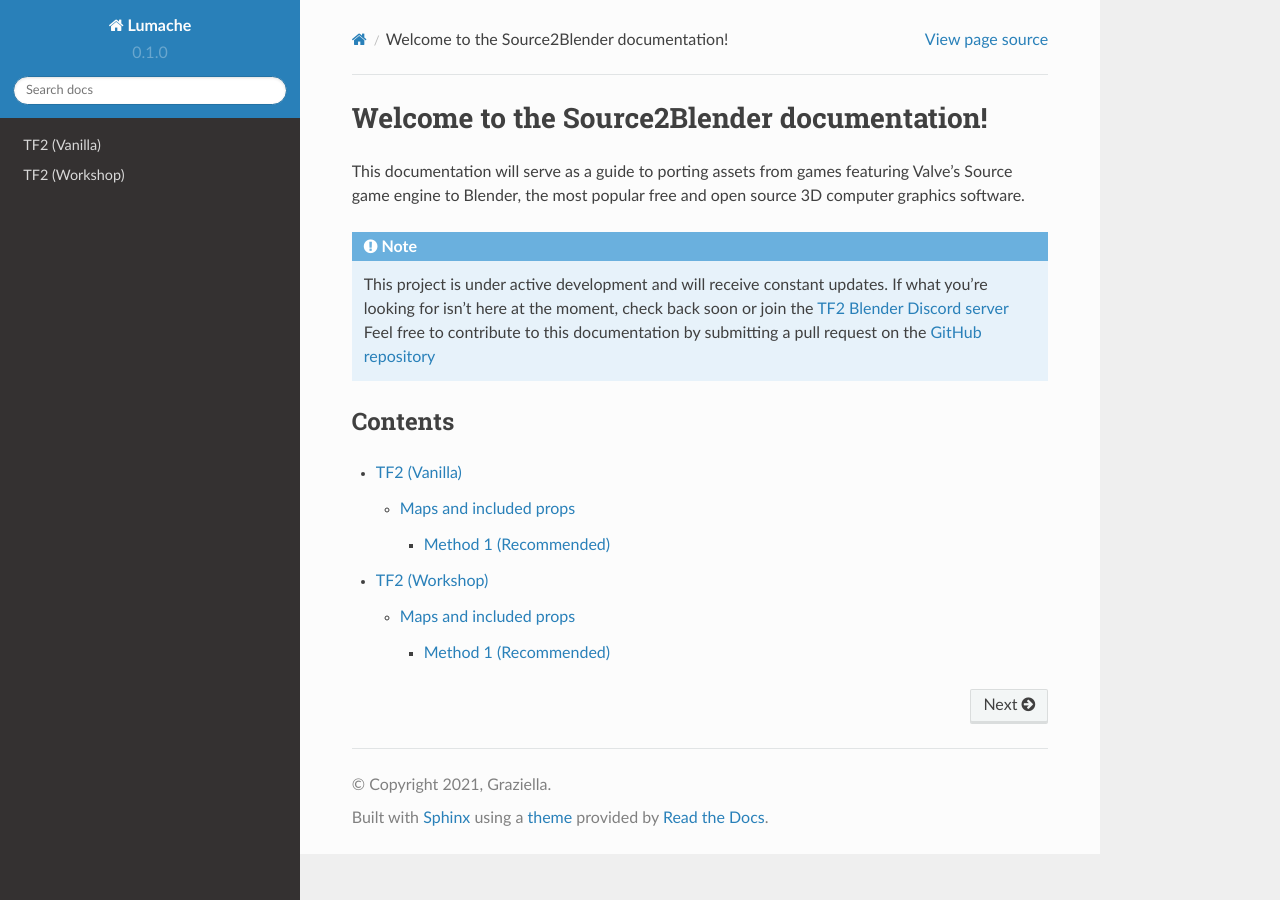
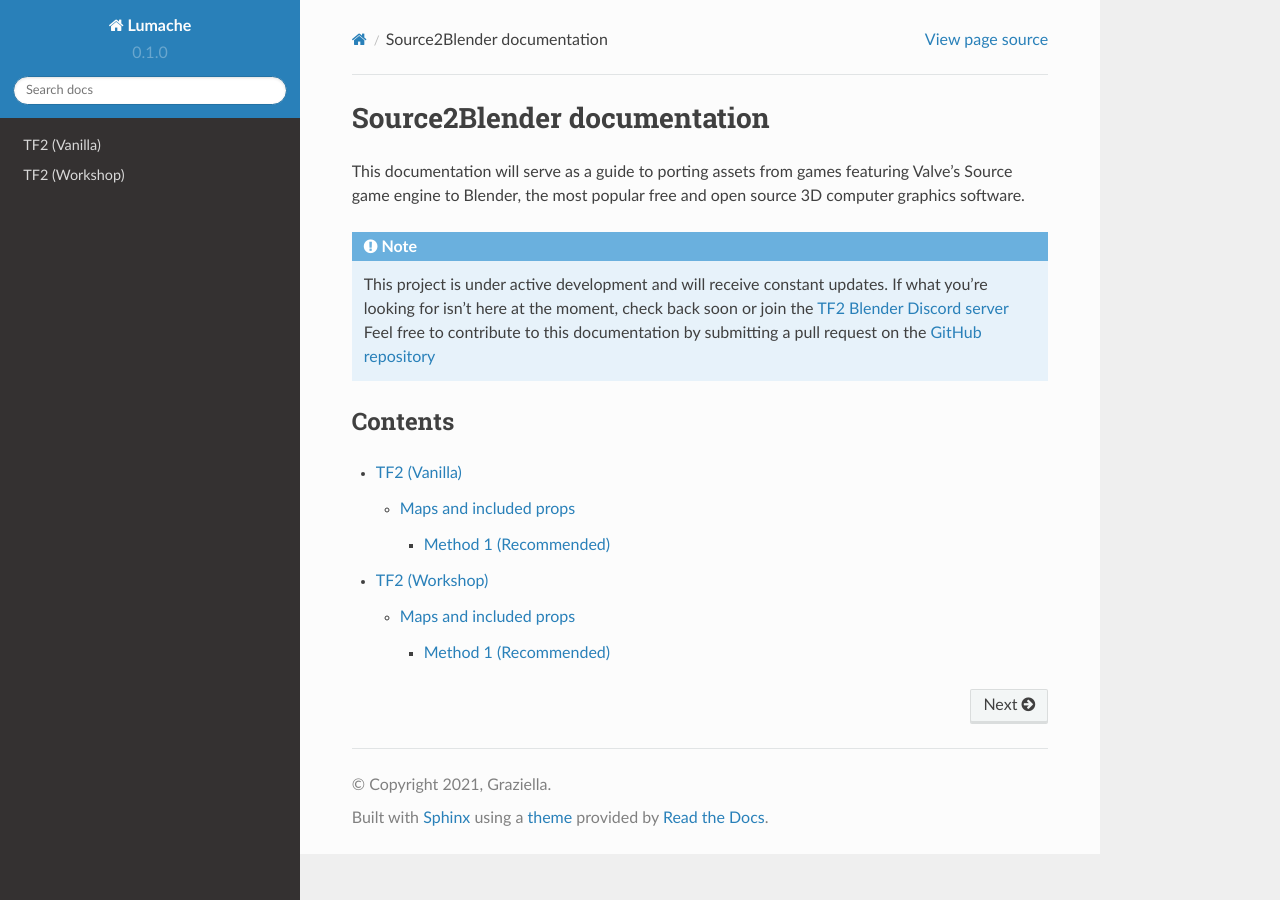
Before and after one commit to espiondev/source2blender, a Sphinx documentation site: the page built from docs/source/index.rst, in a window 1280 px wide. Built offline with Sphinx 7.4.7 and the Read the Docs theme 2.0.0, drawn with Linux system fonts in a browser that asks for light colours; pages that are not in the unit, such as notebooks, are missing from menus.

Commit message:
more changes

```diff
--- a/docs/source/index.rst
+++ b/docs/source/index.rst
@@ -1,4 +1,4 @@
-Welcome to the Source2Blender documentation!
+Source2Blender documentation
 ============================================
 
 | This documentation will serve as a guide to porting assets from games featuring Valve's Source game engine to Blender, the most popular free and open source 3D computer graphics software.
```
Also changed, not shown: README.rst (+7 -6 lines).
